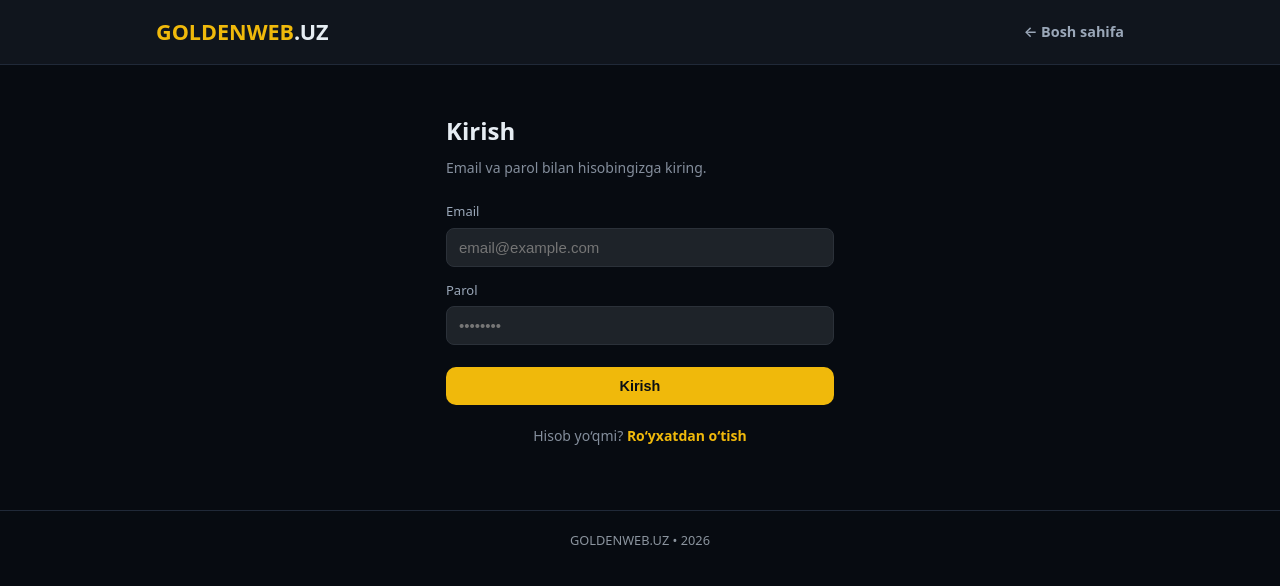
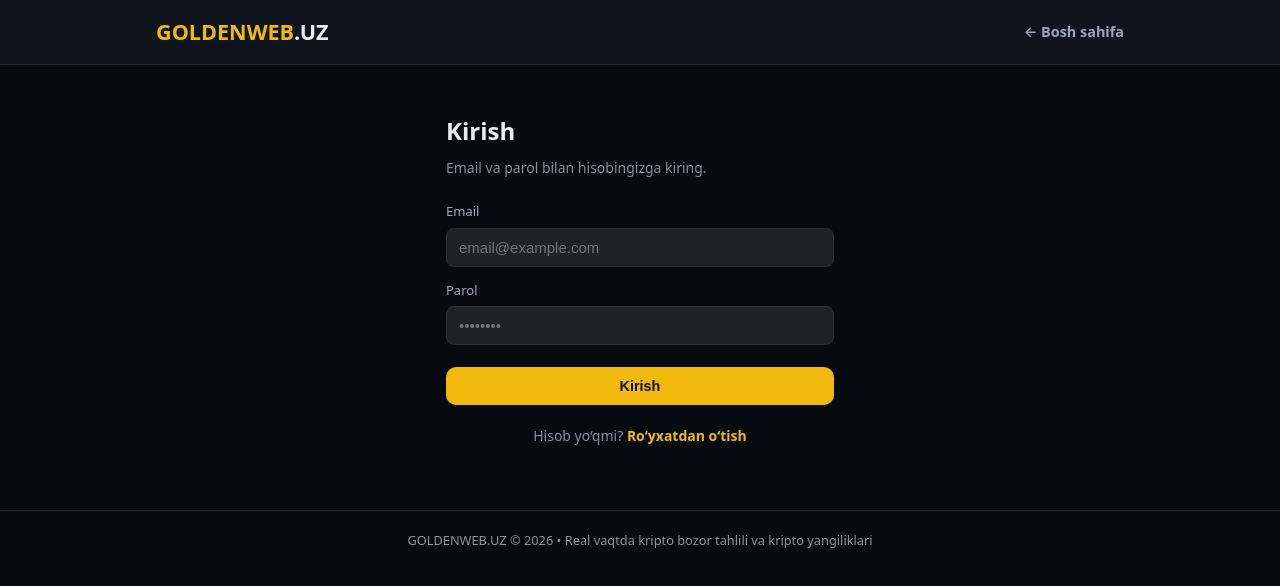
Before and after one commit to Sharofbek84/crypto-news-uz, a Next.js app: page /sign-in in a window 1280 px wide. Shown: the top 586 px of the page. Built offline with nearby package versions, Linux system fonts and the light colour scheme.

Commit message:
Sign-in footer: SiteFooter

```diff
--- a/app/sign-in/page.tsx
+++ b/app/sign-in/page.tsx
@@ -4,6 +4,7 @@ import Link from 'next/link'
 import { signIn } from 'next-auth/react'
 import { FormEvent, Suspense, useState } from 'react'
 import { useRouter, useSearchParams } from 'next/navigation'
+import SiteFooter from '../components/SiteFooter'
 
 function SignInForm() {
   const router = useRouter()
@@ -94,7 +95,7 @@ export default function SignInPage() {
         </p>
       </main>
 
-      <footer className="footer">GOLDENWEB.UZ • {new Date().getFullYear()}</footer>
+      <SiteFooter />
     </>
   )
 }
```
